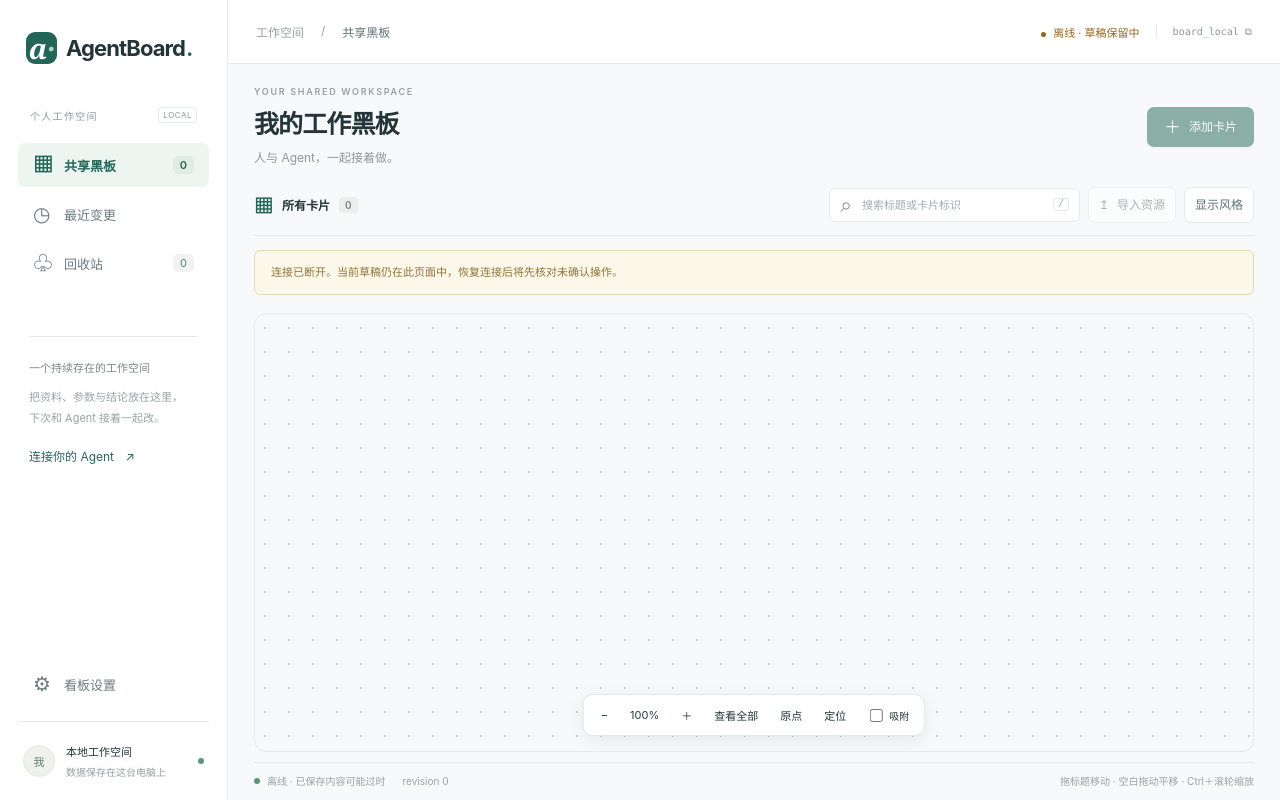
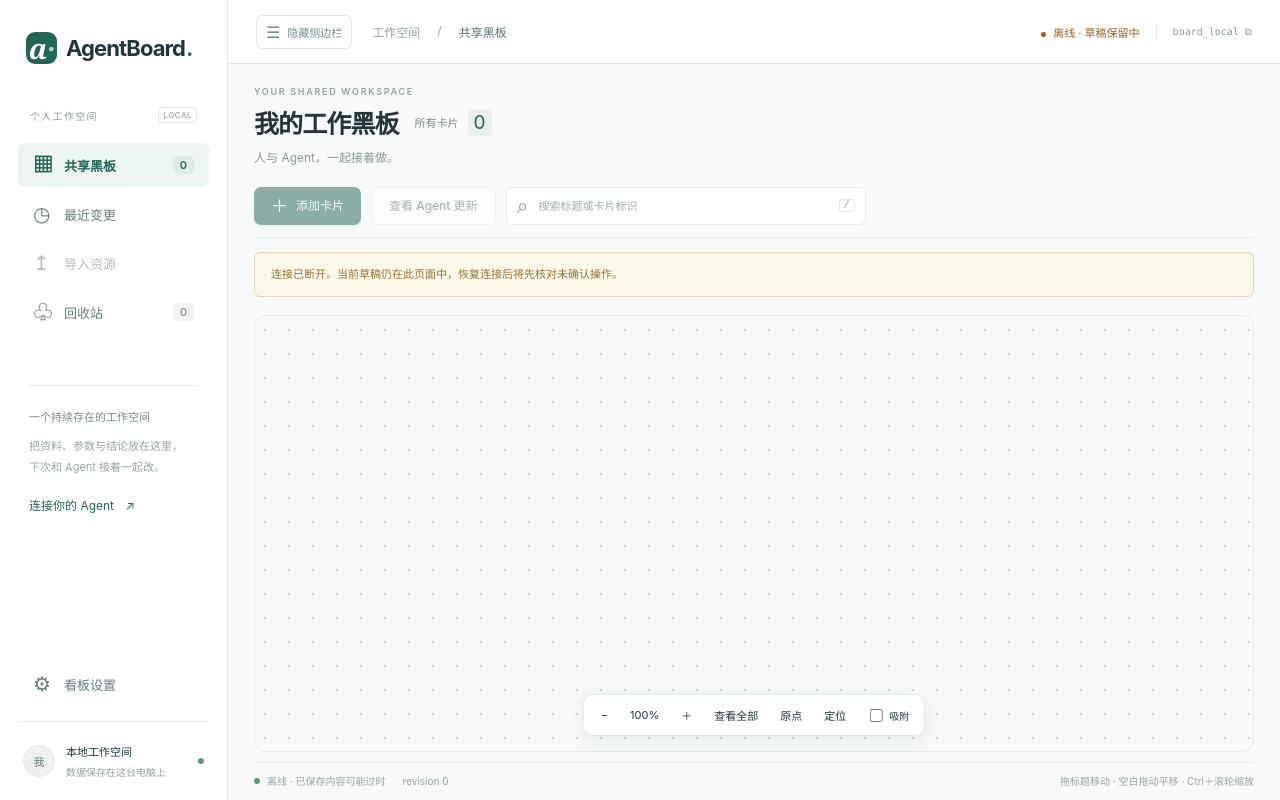
Before and after one commit to Woollyhatcat/AgentBoard, a plain HTML site: page agentboard/web/index.html in a window 1280 px wide. Drawn offline with Linux system fonts and the light colour scheme; no server answers.

Commit message:
Simplify board toolbar and add persistent sidebar toggle

```diff
--- a/agentboard/web/app.js
+++ b/agentboard/web/app.js
@@ -26,12 +26,25 @@ const app = {
   pending: new Map(), inline: new Map(), selected: null, query: "", events: [], lastError: null, modalDirty: false,
   typeDefs: new Map(), dragging: null, suppressClickUntil: 0,
 };
+function setSidebarHidden(hidden) {
+  $("#workspace-sidebar").hidden = hidden;
+  document.body.classList.toggle("sidebar-hidden", hidden);
+  const label = hidden ? "展开侧边栏" : "隐藏侧边栏";
+  $("#sidebar-toggle").setAttribute("aria-expanded", String(!hidden));
+  $("#sidebar-toggle").title = label;
+  $("#sidebar-toggle-label").textContent = label;
+  try { localStorage.setItem("agentboard:sidebar:hidden", String(hidden)); } catch { /* Optional storage. */ }
+}
+try { setSidebarHidden(localStorage.getItem("agentboard:sidebar:hidden") === "true"); } catch { setSidebarHidden(false); }
+$("#sidebar-toggle").addEventListener("click", () => setSidebarHidden(!$("#workspace-sidebar").hidden));
+
 const space = new FreeCanvas($(".canvas-wrapper"), $("#canvas"),
   () => [...app.cards.values()].filter(card => card.lifecycle === "active"), () => app.selected);
-const updateButton = el("button", {class: "secondary", text: "查看 Agent 更新", hidden: true,
-  onClick: () => { if (app.lastUpdated) locate(app.lastUpdated); updateButton.hidden = true; }});
-$(".tools").prepend(updateButton);
-$(".tools").append(el("button", {class:"secondary", text:"显示风格", onClick:() => showModal("本机显示风格",space.preferences(),"APPEARANCE")}));
+const updateButton = $("#agent-updates-btn");
+updateButton.addEventListener("click", () => {
+  if (app.lastUpdated) locate(app.lastUpdated);
+  updateButton.disabled = true; updateButton.title = "暂无待查看的 Agent 更新";
+});
 
 function el(tag, attrs = {}, ...children) {
   const node = document.createElement(tag);
@@ -213,7 +226,7 @@ async function sync() {
       applyCard(event.card_after, true);
       app.events.push(event);
       if (event.actor.kind === "agent") {
-        app.lastUpdated = event.card_id; updateButton.hidden = false;
+        app.lastUpdated = event.card_id; updateButton.disabled = false; updateButton.title = "定位 Agent 最近更新的卡片";
         toast(`Agent ${event.kind === "created" ? "添加" : "更新"}了「${event.card_after.title}」，可点击“查看 Agent 更新”定位。`);
       }
     }
--- a/agentboard/web/index.html
+++ b/agentboard/web/index.html
@@ -15,22 +15,23 @@
   <script src="/app.js" defer></script>
 </head>
 <body>
-  <aside class="rail">
+  <aside class="rail" id="workspace-sidebar" aria-label="工作空间侧边栏">
     <a class="brand" href="/" aria-label="AgentBoard 首页"><span class="brand-icon">a<span>·</span></span> AgentBoard<span class="brand-dot">.</span></a>
     <div class="workspace-label">个人工作空间 <span>LOCAL</span></div>
     <nav aria-label="工作区导航">
       <button class="nav-item active" id="board-nav"><span>▦</span> 共享黑板 <span class="nav-count" id="nav-count">0</span></button>
       <button class="nav-item" id="activity-btn"><span>◷</span> 最近变更</button>
+      <button class="nav-item" id="import-btn"><span>↥</span> 导入资源</button>
       <button class="nav-item" id="trash-btn"><span>♧</span> 回收站 <span class="nav-count" id="trash-count">0</span></button>
     </nav>
     <div class="rail-note"><span class="tiny-label">一个持续存在的工作空间</span><p>把资料、参数与结论放在这里，<br>下次和 Agent 接着一起改。</p><button class="text-button" id="connect-btn">连接你的 Agent <span>↗</span></button></div>
     <div class="rail-bottom"><button class="nav-item" id="settings-btn"><span>⚙</span> 看板设置</button><div class="profile"><span class="avatar">我</span><div>本地工作空间<small>数据保存在这台电脑上</small></div><span class="online-dot"></span></div></div>
   </aside>
   <div class="app-shell">
-    <header class="topbar"><div class="breadcrumb">工作空间 <span>/</span> <b>共享黑板</b></div><div class="top-status"><span id="connection" class="status">连接中…</span><span class="divider"></span><button id="copy-board" class="id-button" title="复制看板标识">board_local ⧉</button></div></header>
+    <header class="topbar"><div class="topbar-start"><button id="sidebar-toggle" class="sidebar-toggle" aria-controls="workspace-sidebar" aria-expanded="true" title="隐藏侧边栏"><span aria-hidden="true">☰</span><span id="sidebar-toggle-label">隐藏侧边栏</span></button><div class="breadcrumb">工作空间 <span>/</span> <b>共享黑板</b></div></div><div class="top-status"><span id="connection" class="status">连接中…</span><span class="divider"></span><button id="copy-board" class="id-button" title="复制看板标识">board_local ⧉</button></div></header>
     <main>
-      <div class="page-heading"><div><div class="eyebrow">YOUR SHARED WORKSPACE</div><h1 id="board-name">我的工作黑板</h1><p id="board-description">人与 Agent，一起接着做。</p></div><button class="primary" id="add-btn"><span>＋</span> 添加卡片</button></div>
-      <div class="board-toolbar"><div class="view-label"><span>▦</span> 所有卡片 <span class="count" id="card-count">0</span></div><div class="tools"><label class="search"><span>⌕</span><input id="search" type="search" aria-label="搜索标题或完整卡片标识" placeholder="搜索标题或卡片标识"><kbd>/</kbd></label><button class="secondary" id="import-btn">↥ <span>导入资源</span></button></div></div>
+      <div class="page-heading"><div><div class="eyebrow">YOUR SHARED WORKSPACE</div><div class="board-title"><h1 id="board-name">我的工作黑板</h1><div class="view-label">所有卡片 <span class="count" id="card-count">0</span></div></div><p id="board-description">人与 Agent，一起接着做。</p></div></div>
+      <div class="board-toolbar" aria-label="看板工具栏"><button class="primary" id="add-btn"><span>＋</span> 添加卡片</button><button class="secondary" id="agent-updates-btn" disabled title="暂无待查看的 Agent 更新">查看 Agent 更新</button><label class="search"><span>⌕</span><input id="search" type="search" aria-label="搜索标题或完整卡片标识" placeholder="搜索标题或卡片标识"><kbd>/</kbd></label></div>
       <div id="offline-banner" class="banner warning" hidden>连接已断开。当前草稿仍在此页面中，恢复连接后将先核对未确认操作。</div>
       <div class="canvas-wrapper"><div id="canvas" class="canvas" aria-label="卡片画布"></div><section id="empty" class="empty" hidden><div class="empty-art"><span>▤</span><span>☷</span><span>◉</span></div><span class="eyebrow">A LITTLE SPACE FOR YOUR NEXT IDEA</span><h2>从第一张卡片开始</h2><p>记下目标、放入资料，或用控件表达你的想法。<br>连接 Agent 后，它也可以向这块黑板添加和更新卡片。</p><button class="primary" id="first-card-btn">＋ 添加第一张卡片</button><button class="text-button" id="example-btn">添加 PID 协作示例 <span>→</span></button></section><div id="no-results" class="empty compact" hidden><h2>没有找到匹配的卡片</h2><p>试试卡片标题或完整标识。</p><button class="secondary" id="clear-search">清除筛选</button></div></div>
       <footer class="board-footer"><span><i class="online-dot"></i> <span id="save-status">正在读取看板</span></span><span id="revision">revision 0</span><span>拖标题移动 · 空白拖动平移 · Ctrl＋滚轮缩放</span></footer>
--- a/agentboard/web/style.css
+++ b/agentboard/web/style.css
@@ -20,7 +20,17 @@ main{height:calc(100vh - 64px);max-width:none;padding:22px 26px 12px;display:fle
 .page-heading{margin-bottom:18px;flex-shrink:0}
 .page-heading h1{font-size:25px;margin:7px 0}
 #board-description{max-height:42px;overflow:auto}
-.board-toolbar{margin-bottom:14px;padding-bottom:12px;flex-shrink:0}
+.board-toolbar{margin-bottom:14px;padding-bottom:12px;flex-shrink:0;justify-content:flex-start;gap:10px;flex-wrap:nowrap}
+.board-toolbar>.primary,.board-toolbar>.secondary,.board-toolbar>.search{height:38px;flex-shrink:0}
+.board-toolbar>.search{flex:1;max-width:360px;min-width:160px}
+.board-toolbar .search input{width:100%;flex:1}
+.board-title{display:flex;align-items:center;gap:16px}
+.board-title .view-label{font-size:11px;font-weight:400;color:var(--muted)}
+.topbar-start{display:flex;align-items:center;gap:20px;min-width:0}
+.sidebar-toggle{display:inline-flex;align-items:center;gap:7px;padding:7px 9px;border:1px solid var(--line);border-radius:6px;font-size:11px;color:var(--muted);white-space:nowrap}
+.sidebar-toggle:hover{background:var(--tint);color:var(--ink)}
+.sidebar-toggle>span:first-child{font-size:16px;line-height:18px}
+body.sidebar-hidden .app-shell{margin-left:0}
 .tools{gap:8px}
 .tools .secondary{padding:7px 10px}
 .search{padding:7px 10px}
```
Also changed, not shown: 1 other file.
